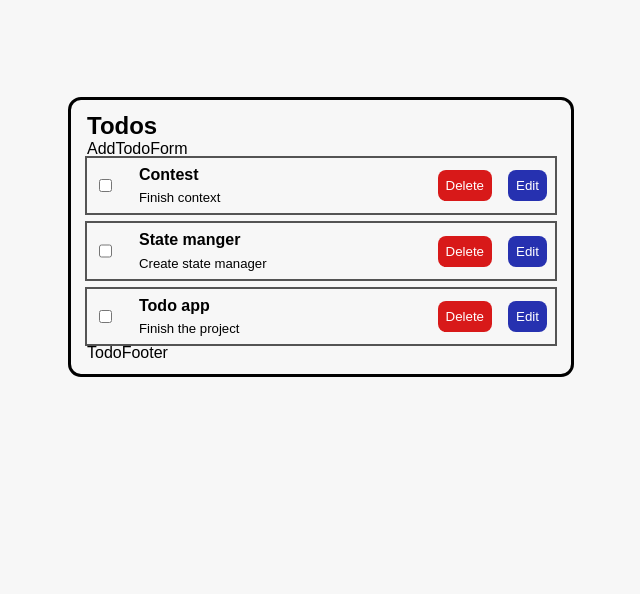
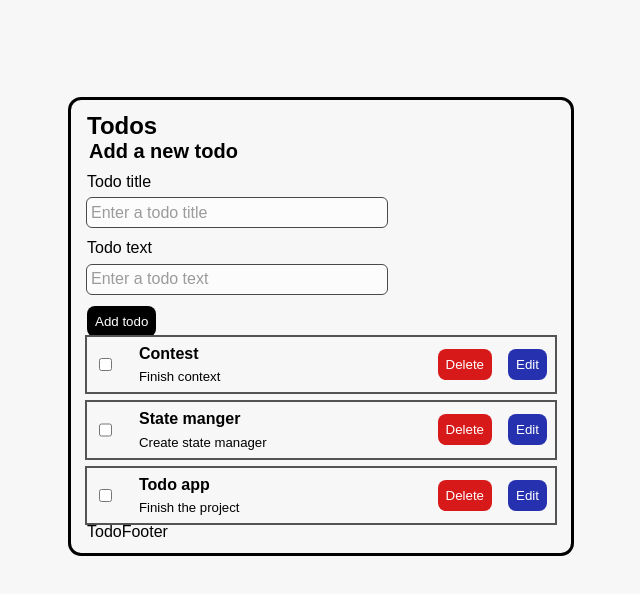
Before and after one commit to MonkeyBoy248/TodoApp-React, a React (Vite) app: page / in a window 1280 px wide. Shown: the top 594 px of the page, without its empty margins (319-959 px from the left). Built offline with nearby package versions, Linux system fonts and the light colour scheme.

Commit message:
feat: create AddTodoForm component

```diff
--- /dev/null
+++ b/src/features/Todo/components/AddTodoForm/AddTodoForm.module.scss
@@ -0,0 +1,54 @@
+.addTodoForm {
+  padding: 0;
+  margin: 0;
+
+  &__fields {
+    margin: 0;
+    padding: 0;
+    border: none;
+  }
+
+  &__legend {
+    font-size: 1.25rem;
+    font-weight: 600;
+    margin-bottom: 0.625rem;
+  }
+
+  &__fieldsList {
+    list-style-type: none;
+  }
+
+  &__fieldWrapper {
+    margin-bottom: 0.75rem;
+  }
+
+  &__label {
+    display: block;
+    margin-bottom: 0.45rem;
+  }
+
+  &__input {
+    max-width: 300px;
+    width: 100%;
+    font-size: 1rem;
+    padding: 0.35em 0.25rem;
+    font-weight: 600;
+    outline: 1px solid var(--main-content-border);
+    opacity: 0.7;
+    border: none;
+    border-radius: 5px;
+
+    &::placeholder {
+      font-weight: 500;
+    }
+
+    &:hover {
+      opacity: 1;
+    }
+
+    &:focus {
+      outline-width: 2px;
+      opacity: 1;
+    }
+  }
+}
--- a/src/features/Todo/components/AddTodoForm/AddTodoForm.tsx
+++ b/src/features/Todo/components/AddTodoForm/AddTodoForm.tsx
@@ -1,5 +1,56 @@
+import { TextButton } from '../../../../components/TextButton/TextButton';
+import styles from './AddTodoForm.module.scss';
+
 export const AddTodoForm = () => {
   return (
-    <div>AddTodoForm</div>
-  )
-}
+    <form
+      className={styles.addTodoForm}
+      onSubmit={(e) => {
+        e.preventDefault();
+        console.log('Submitted');
+      }}
+    >
+      <fieldset className={styles.addTodoForm__fields}>
+        <legend className={styles.addTodoForm__legend}>Add a new todo</legend>
+        <ul className={styles.addTodoForm__fieldsList}>
+          <li className={styles.addTodoForm__fieldWrapper}>
+            <label
+              className={styles.addTodoForm__label}
+              htmlFor='addTodoFrom__titleInput'
+            >
+              Todo title
+            </label>
+            <input
+              className={styles.addTodoForm__input}
+              type='text'
+              name='title'
+              id='addTodoForm__titleInput'
+              placeholder='Enter a todo title'
+              required={true}
+              minLength={3}
+              maxLength={30}
+            />
+          </li>
+          <li className={styles.addTodoForm__fieldWrapper}>
+            <label
+              className={styles.addTodoForm__label}
+              htmlFor='addTodoFrom__textInput'
+            >
+              Todo text
+            </label>
+            <input
+              className={styles.addTodoForm__input}
+              type='text'
+              name='title'
+              id='addTodoForm__textInput'
+              placeholder='Enter a todo text'
+              minLength={3}
+              maxLength={50}
+            />
+          </li>
+        </ul>
+        <TextButton text={'Add todo'} type={'submit'} />
+      </fieldset>
+    </form>
+  );
+};
```
